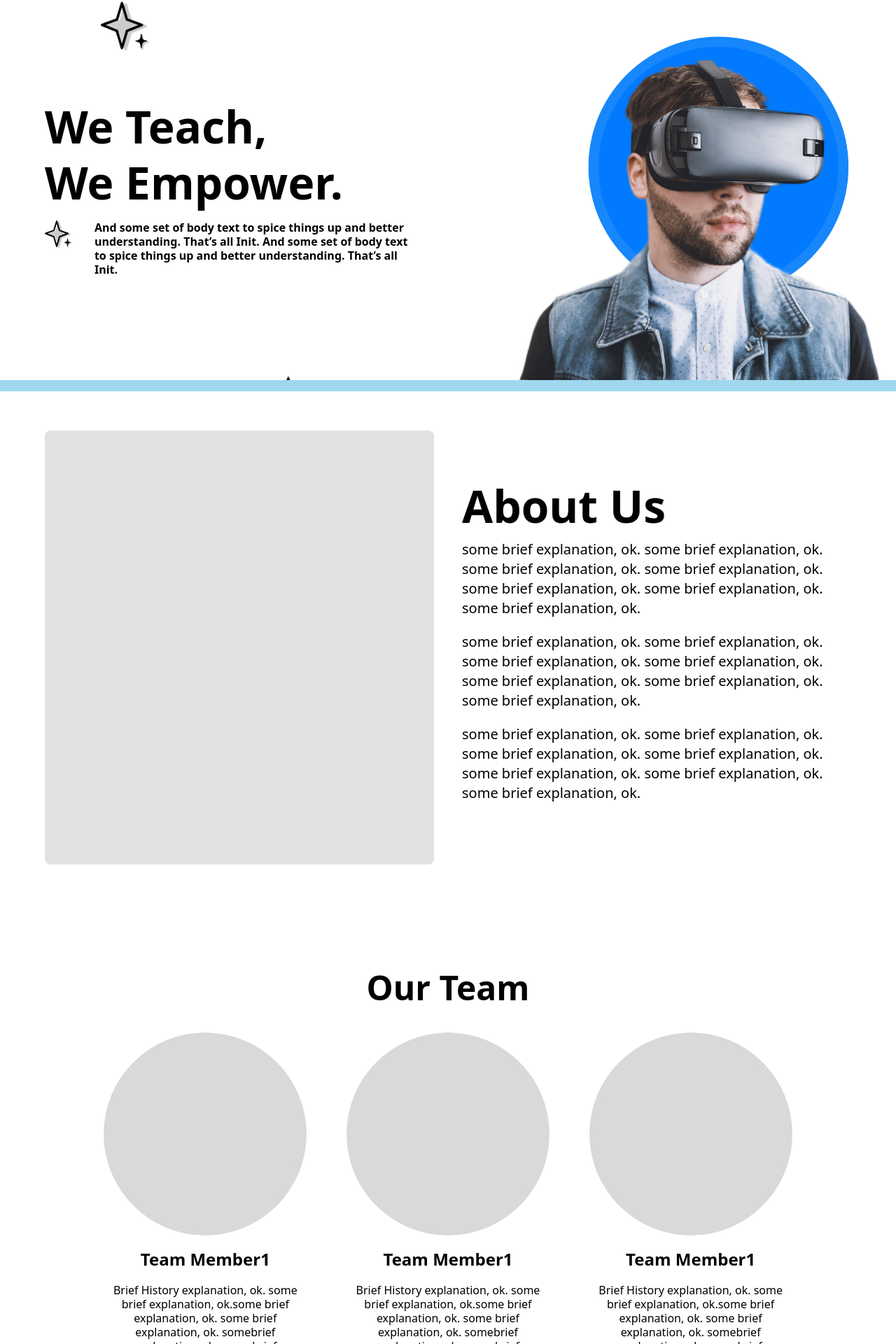
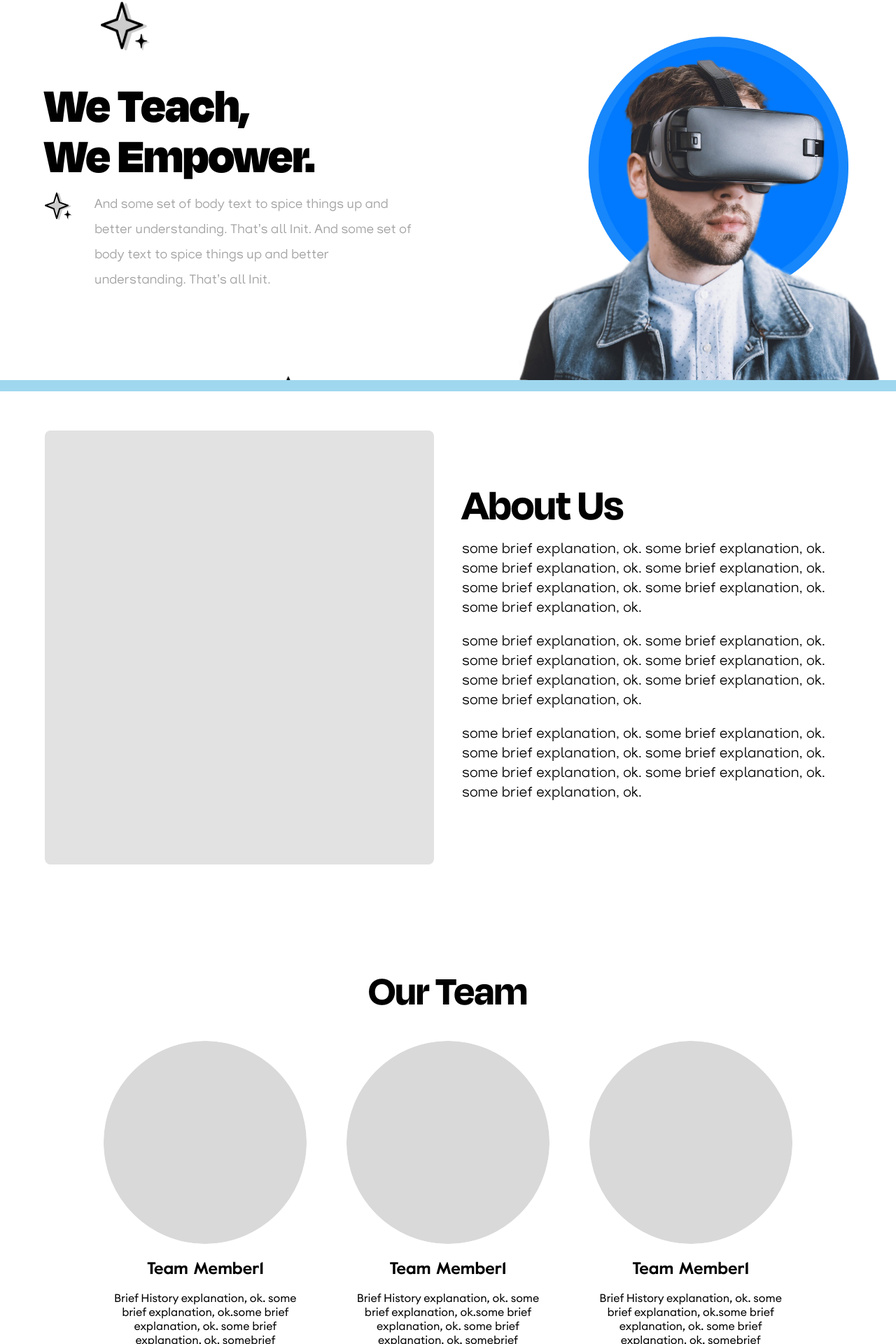
Before and after one commit to CascadeHQ/CascadeHQ-Website, a React (Vite) app in the folder Cascade-Website/: page /about-us in a window 1280 px wide. Shown: the part 132-2052 px from the top of the page at 70% size. Built offline with nearby package versions, Linux system fonts and the light colour scheme.

Commit message:
Changes in the about us page

```diff
--- a/Cascade-Website/src/pages/aboutUs/components/AboutHeroSection.tsx
+++ b/Cascade-Website/src/pages/aboutUs/components/AboutHeroSection.tsx
@@ -12,19 +12,19 @@ const AboutHeroSection = () => {
           <div className={`flex flex-col gap-y-3.5`}>
             <div>
               <h1
-                className={`text-brandBlack1x font-bold text-3xl xl:text-[64px] leading-tight font-madeTommyExtraBold`}
+                className={`text-brandBlack1x font-bold text-5xl md:text-6xl lg:text-7xl leading-tight font-DegularDiplayBlack`}
               >
                 We Teach,
               </h1>
               <h1
-                className={`font-bold text-3xl xl:text-[64px] leading-tight font-madeTommyExtraBold`}
+                className={`font-bold text-5xl md:text-6xl lg:text-7xl leading-tight font-DegularDiplayBlack`}
               >
                 We Empower.
               </h1>
             </div>
             <div className={`flex items-center lg:items-start gap-x-4 lg:gap-x-8`}>
               <img src={StarImage} alt="star" className={`w-[18.92px] h-[19px] xl:w-[38.92px] xl:h-[39px]`}/>
-              <p className={`font-madeTommyRegular font-normal text-md md:text-base  xl:font-bold w-full xl:w-[500px] xl:leading-5`}>
+              <p className={`text-base text-brandGray3x font-TrapRegular leading-7  md:text-lg md:leading-8 lg:leading-9  w-full lg:w-[500px]`}>
                 And some set of body text to spice things up and better
                 understanding. That’s all Init. And some set of body text to
                 spice things up and better understanding. That’s all Init.{" "}
--- a/Cascade-Website/src/pages/aboutUs/components/FaqSection.tsx
+++ b/Cascade-Website/src/pages/aboutUs/components/FaqSection.tsx
@@ -1,6 +1,5 @@
 // component
 import SingleFaq from "./SingleFaq";
-
 
 const FaqSection = () => {
   const faqs = [
@@ -47,7 +46,7 @@ const FaqSection = () => {
         <div className={`px-5 my-24`}>
           <div className={`text-center`}>
             <h1
-              className={`font-madeTommyExtraBold font-bold text-3xl xl:text-[40px] text-brandGreen2 xl:leading-[48.41px]`}
+              className={`text-4xl font-DegularDiplayBold xl:text-[40px] text-brandGreen2 xl:leading-[48.41px]`}
             >
               Frequently <br /> Asked Questions
             </h1>
@@ -56,7 +55,7 @@ const FaqSection = () => {
             className={`flex flex-col gap-y-2.5 mt-10 xl:mt-16 mx-auto my-0 xl:w-3/5`}
           >
             {faqs.map((faq) => (
-              <SingleFaq key={faq.id} faq={faq}/>
+              <SingleFaq key={faq.id} faq={faq} />
             ))}
           </div>
         </div>
--- a/Cascade-Website/src/pages/aboutUs/components/MainAboutUsSection.tsx
+++ b/Cascade-Website/src/pages/aboutUs/components/MainAboutUsSection.tsx
@@ -14,21 +14,21 @@ const MainAboutUsSection = () => {
             />
           </div>
           <div className={`w-[100%]`}>
-            <h1 className={`text-brandBlack1x font-bold text-3xl xl:text-[64px] leading-tight font-madeTommyExtraBold`}>About Us</h1>
-            <div className={`mt-5 md:mt-2`}>
-              <p className={`font-font-madeTommyThin text-sm font-normal xl:text-xl mb-5`}>
+            <h1 className={`text-brandBlack1x text-3xl xl:text-[64px] leading-tight font-DegularDiplayBold`}>About Us</h1>
+            <div className={`mt-5 md:mt-2 font-TrapRegular`}>
+              <p className={` text-sm font-normal xl:text-xl mb-5`}>
                 some brief explanation, ok. some brief explanation, ok. some
                 brief explanation, ok. some brief explanation, ok. some brief
                 explanation, ok. some brief explanation, ok. some brief
                 explanation, ok.
               </p>
-              <p className={`font-font-madeTommyThin text-sm font-normal xl:text-xl mb-5`}>
+              <p className={` text-sm font-normal xl:text-xl mb-5`}>
                 some brief explanation, ok. some brief explanation, ok. some
                 brief explanation, ok. some brief explanation, ok. some brief
                 explanation, ok. some brief explanation, ok. some brief
                 explanation, ok.
               </p>
-              <p className={`font-font-madeTommyThin text-sm font-normal xl:text-xl mb-5`}>
+              <p className={` text-sm font-normal xl:text-xl mb-5`}>
                 some brief explanation, ok. some brief explanation, ok. some
                 brief explanation, ok. some brief explanation, ok. some brief
                 explanation, ok. some brief explanation, ok. some brief
--- a/Cascade-Website/src/pages/aboutUs/components/OurTeamSection.tsx
+++ b/Cascade-Website/src/pages/aboutUs/components/OurTeamSection.tsx
@@ -25,7 +25,7 @@ const OurTeamSection = () => {
         <div className={`px-5 my-24 mx-auto md:w-[100%] xl:w-[80%] `}>
           <div className={`text-center mb-10`}>
             <h1
-              className={`text-brandBlack1x font-madeTommyExtraBold font-bold text-3xl xl:text-5xl`}
+              className={`text-brandBlack1x font-DegularDiplayBold font-bold text-4xl mdLtext-5xl lg:text-6xl`}
             >
               Our Team
             </h1>
@@ -42,8 +42,8 @@ const OurTeamSection = () => {
                   <img src={TeamMember1} alt="image" className={`rounded-full w-[190px] h-[190px] xl:w-[290px] xl:h-[290px]`}/>
                 </div>
                 <div className={`text-center`}>
-                  <h4 className={`font-madeTommyRegular font-bold xl:text-2xl xl:leading-7`}>{member.name}</h4>
-                  <p className={`font-madeTommyThin font-normal mx-auto my-0 w-full md:w-[90%] md:text-sm xl:w-full mt-3 xl:mt-5 xl:text-base xl:leading-5`}>
+                  <h4 className={`font-valueBold lg:text-2xl lg:leading-7`}>{member.name}</h4>
+                  <p className={`font-normal font-euclidRegular mx-auto my-0 w-full md:w-[90%] md:text-sm xl:w-full mt-3 xl:mt-5 xl:text-base xl:leading-5`}>
                     {member.information}
                   </p>
                 </div>
```
